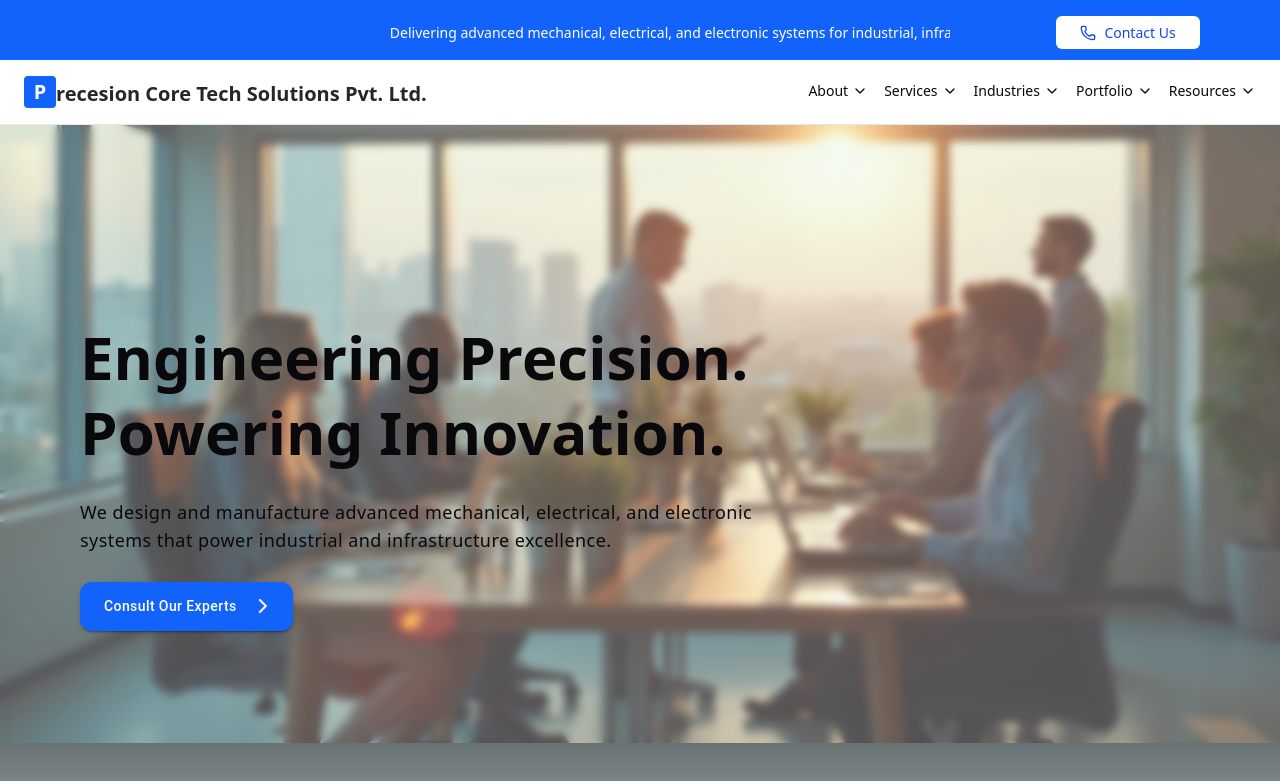
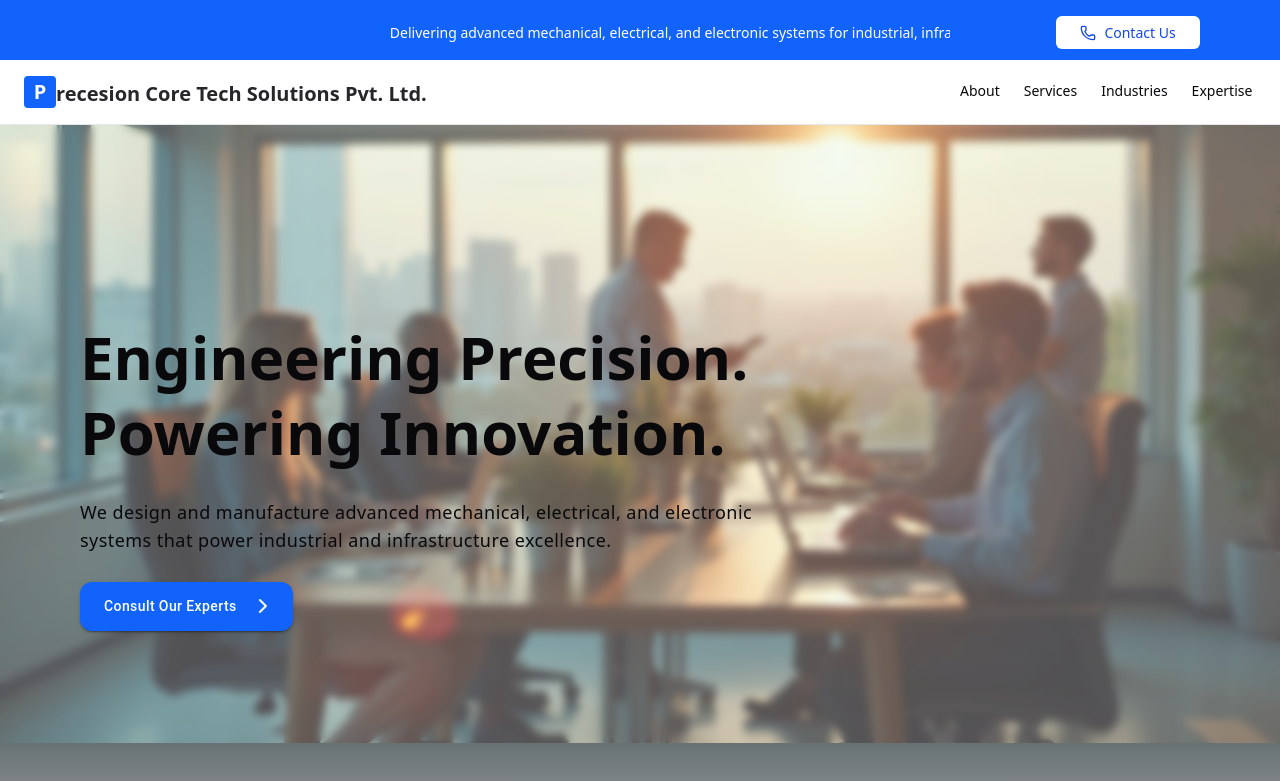
Before and after one commit to Deepanshudks/clone, a React (Vite) app: page / in a window 1280 px wide. Shown: the top 781 px of the page. Built offline with nearby package versions, Linux system fonts and the light colour scheme.

Commit message:
upgraded navbar

```diff
--- a/src/components/Expertise/index.tsx
+++ b/src/components/Expertise/index.tsx
@@ -74,6 +74,7 @@ const ExpertiseSection: React.FC = () => {
   return (
     <section
       className={`py-16 sm:py-24 px-4 sm:px-6 lg:px-8 ${brightBlueClass}`}
+      id="expertise "
     >
       <div className="max-w-7xl mx-auto flex flex-col items-center">
         <h2
--- a/src/components/aboutUs/index.tsx
+++ b/src/components/aboutUs/index.tsx
@@ -1,5 +1,6 @@
 import React from "react";
 import AboutSection from "../aboutSection";
+import Footer from "../footer";
 
 const AboutUs: React.FC = () => {
   return (
@@ -181,9 +182,7 @@ const AboutUs: React.FC = () => {
         </a>
       </section>
 
-      <footer className="bg-gray-800 text-white text-center py-6 mt-12">
-        © 2025 Precesion Core Tech Solutions Pvt. Ltd. All Rights Reserved.
-      </footer>
+      <Footer />
     </div>
   );
 };
--- a/src/components/footer/index.tsx
+++ b/src/components/footer/index.tsx
@@ -41,7 +41,7 @@ export default function Footer() {
         </div>
       </div>
 
-      <hr className="border-gray-700 my-10" />
+      <hr className="border-gray-600 my-4" />
 
       <div className="max-w-7xl mx-auto flex flex-col md:flex-row justify-between items-center gap-4 text-sm">
         <div className="text-center md:text-left text-gray-400">
--- a/src/components/navbar/index.tsx
+++ b/src/components/navbar/index.tsx
@@ -1,160 +1,70 @@
-import { useState } from "react";
-import { ChevronDown, Menu, X, ChevronUp } from "lucide-react";
+import React, { useState } from "react";
+import { Menu, X } from "lucide-react";
 import { motion, AnimatePresence } from "framer-motion";
-
-interface DropdownItem {
-  title: string;
-  link: string;
-  featured?: boolean;
-}
+import { useLocation, useNavigate } from "react-router-dom";
 
 interface NavItem {
   label: string;
-  dropdown: DropdownItem[];
+  link: string;
 }
 
 const navItems: NavItem[] = [
-  // {
-  //   label: "InventivAI",
-  //   dropdown: [
-  //     { title: "Explore AI Tech Solutions", link: "#", featured: true },
-  //     { title: "AI Knowledge Hub", link: "#" },
-  //     { title: "Generative AI Development", link: "#" },
-  //     { title: "Generative AI Consulting", link: "#" },
-  //     { title: "AI Agent Development", link: "#" },
-  //     { title: "AI Integration", link: "#" },
-  //     { title: "ML Development", link: "#" },
-  //     { title: "Computer Vision", link: "#" },
-  //     { title: "AI Copilot Development", link: "#" },
-  //     { title: "RPA Development", link: "#" },
-  //   ],
-  // },
-  {
-    label: "About",
-    dropdown: [
-      { title: "Our Story", link: "#" },
-      { title: "Team", link: "#" },
-      { title: "Careers", link: "#" },
-      { title: "Contact", link: "#" },
-    ],
-  },
-  {
-    label: "Services",
-    dropdown: [
-      { title: "Web Development", link: "#" },
-      { title: "Mobile Development", link: "#" },
-      { title: "Cloud Solutions", link: "#" },
-      { title: "AI & ML", link: "#" },
-      { title: "Digital Marketing", link: "#" },
-    ],
-  },
-  {
-    label: "Industries",
-    dropdown: [
-      { title: "Healthcare", link: "#" },
-      { title: "Finance", link: "#" },
-      { title: "E-commerce", link: "#" },
-      { title: "Education", link: "#" },
-      { title: "Manufacturing", link: "#" },
-    ],
-  },
-  {
-    label: "Portfolio",
-    dropdown: [
-      { title: "Case Studies", link: "#" },
-      { title: "Success Stories", link: "#" },
-      { title: "Client Testimonials", link: "#" },
-    ],
-  },
-  {
-    label: "Resources",
-    dropdown: [
-      { title: "Blog", link: "#" },
-      { title: "Whitepapers", link: "#" },
-      { title: "Webinars", link: "#" },
-      { title: "Newsletter", link: "#" },
-    ],
-  },
+  { label: "About", link: "/about" },
+  { label: "Services", link: "services" },
+  { label: "Industries", link: "industries" },
+  { label: "Expertise ", link: "expertise " },
 ];
 
-const Navbar = () => {
-  const [activeDropdown, setActiveDropdown] = useState<string | null>(null);
-  const [mobileOpen, setMobileOpen] = useState(false);
+const Navbar: React.FC = () => {
+  const [mobileOpen, setMobileOpen] = useState<boolean>(false);
+
+  const navigate = useNavigate();
+  const location = useLocation();
+
+  const handleNavClick = (item: NavItem) => {
+    if (item.link.startsWith("/")) {
+      navigate(item.link);
+    } else {
+      const scrollToSection = () => {
+        const section = document.getElementById(item.link);
+        if (section) {
+          const sectionTop = section.getBoundingClientRect().top;
+          window.scrollTo({ top: sectionTop, behavior: "smooth" });
+        }
+      };
+
+      if (location.pathname === "/") {
+        scrollToSection();
+      } else {
+        navigate("/");
+        setTimeout(scrollToSection, 400);
+      }
+    }
+    setMobileOpen(false);
+  };
 
   return (
     <nav className="fixed top-13 sm:top-15 left-0 right-0 z-50 bg-white text-zinc-800 border-b border-gray-200">
       <div className="max-w-7xl mx-auto px-2 sm:px-6">
         <div className="flex items-center justify-between h-16">
-          <div className="flex items-center ">
+          <div className="flex items-center">
             <div className="sm:w-8 sm:h-8 h-6 w-6 bg-primary rounded-sm flex items-center justify-center">
               <span className="text-white font-bold text-sm sm:text-xl">P</span>
             </div>
             <span className="text-zinc-800 font-bold text-md pt-1 sm:text-xl">
               recesion Core Tech Solutions Pvt. Ltd.
             </span>
-            {/* <div className="sm:w-8 sm:h-8 h-6 w-6 bg-primary rounded-sm flex items-center justify-center">
-              <span className="text-white font-bold text-sm sm:text-xl">A</span>
-            </div>
-            <span className="text-zinc-800 font-bold text-xl pt-1 sm:text-xl">
-              ppInventive
-            </span> */}
           </div>
 
-          <div className="hidden relative lg:flex gap-4 items-center ">
+          <div className="hidden lg:flex gap-6 items-center">
             {navItems.map((item) => (
-              <div
+              <button
                 key={item.label}
-                className=" group"
-                onMouseEnter={() => setActiveDropdown(item.label)}
-                onMouseLeave={() => setActiveDropdown(null)}
+                onClick={() => handleNavClick(item)}
+                className="py-5 gap-1 cursor-pointer text-sm border-b-2 border-white hover:border-primary text-foreground hover:text-primary transition-colors w-fit"
               >
-                <button className="flex items-center py-5 gap-1 cursor-pointer text-sm border-b-2 border-white hover:border-primary ease-in-out text-foreground hover:text-primary transition-colors w-fit ">
-                  <span>{item.label}</span>
-                  <ChevronDown className="w-4 h-4 transition-transform group-hover:hidden ease-in-out" />
-                  <ChevronUp className="w-4 h-4 transition-transform hidden group-hover:block ease-in-out" />
-                </button>
-
-                <AnimatePresence>
-                  {activeDropdown === item.label && (
-                    <motion.div
-                      initial={{ opacity: 0, y: -10 }}
-                      animate={{ opacity: 1, y: 0 }}
-                      exit={{ opacity: 0, y: -10 }}
-                      transition={{ duration: 0.25, ease: "easeOut" }}
-                      className="absolute top-full right-1/2 translate-x-[25%]  w-[90vw] z-50"
-                    >
-                      <div className="bg-white rounded-lg shadow-2xl mt-1 border border-gray-100 overflow-hidden">
-                        <div className="grid grid-cols-2 md:grid-cols-3 gap-6 p-6">
-                          {item.dropdown.map((dropdownItem, idx) => (
-                            <a
-                              key={idx}
-                              href={dropdownItem.link}
-                              className={`block p-2 rounded-md hover:bg-blue-50 transition-colors ${
-                                dropdownItem?.featured
-                                  ? "col-span-full border-b pb-4 mb-2"
-                                  : ""
-                              }`}
-                            >
-                              <span
-                                className={`${
-                                  dropdownItem?.featured
-                                    ? "text-base font-semibold flex items-center text-blue-700"
-                                    : "text-sm text-gray-700"
-                                }`}
-                              >
-                                {dropdownItem.title}
-                                {dropdownItem?.featured && (
-                                  <span className="ml-2 text-blue-700">→</span>
-                                )}
-                              </span>
-                            </a>
-                          ))}
-                        </div>
-                      </div>
-                    </motion.div>
-                  )}
-                </AnimatePresence>
-              </div>
+                {item.label}
+              </button>
             ))}
           </div>
 
@@ -181,41 +91,11 @@ const Navbar = () => {
               {navItems.map((item, i) => (
                 <div key={i} className="border-b border-gray-100">
                   <button
-                    onClick={() =>
-                      setActiveDropdown(
-                        activeDropdown === item.label ? null : item.label
-                      )
-                    }
+                    onClick={() => handleNavClick(item)}
                     className="w-full flex justify-between items-center py-3 text-left font-medium text-gray-800"
                   >
                     {item.label}
-                    <ChevronDown
-                      className={`w-4 h-4 transition-transform ${
-                        activeDropdown === item.label ? "rotate-180" : ""
-                      }`}
-                    />
                   </button>
-
-                  <AnimatePresence>
-                    {activeDropdown === item.label && (
-                      <motion.div
-                        initial={{ height: 0, opacity: 0 }}
-                        animate={{ height: "auto", opacity: 1 }}
-                        exit={{ height: 0, opacity: 0 }}
-                        className="pl-4 pb-2 space-y-2"
-                      >
-                        {item.dropdown.map((d, j) => (
-                          <a
-                            key={j}
-                            href={d.link}
-                            className="block text-sm text-gray-600 hover:text-blue-700"
-                          >
-                            {d.title}
-                          </a>
-                        ))}
-                      </motion.div>
-                    )}
-                  </AnimatePresence>
                 </div>
               ))}
             </div>
--- a/src/components/partners/index.tsx
+++ b/src/components/partners/index.tsx
@@ -1,12 +1,11 @@
 import { Divider } from "@mui/material";
 import image1 from "../../assets/1st.svg";
-import image2 from "../../assets/2nd.svg";
 import image3 from "../../assets/3rd.svg";
 import image4 from "../../assets/4th.png";
 import image5 from "../../assets/5th.png";
 
 const Partners = () => {
-  const sources = [image1, image2, image3, image4, image5];
+  const sources = [image1, image3, image4, image5];
 
   return (
     <section className="bg-gradient-to-b from-[#687273] via-zinc-400 to-white backdrop-blur-xs py-10 w-full flex justify-center">
--- a/src/components/services/index.tsx
+++ b/src/components/services/index.tsx
@@ -43,7 +43,7 @@ const achievementData = [
 
 const Industries = () => {
   return (
-    <div className="py-16 sm:py-24 px-4 sm:px-6 lg:px-8 gap-8">
+    <div className="py-16 sm:py-24 px-4 sm:px-6 lg:px-8 gap-8" id="industries">
       <header className="text-center mb-12">
         <h1 className="text-3xl sm:text-4xl font-extrabold text-gray-900">
           Industries We Serve
--- a/src/components/stats/index.tsx
+++ b/src/components/stats/index.tsx
@@ -17,7 +17,10 @@ const StatsCards = () => {
             manufacturing, and research.
           </p>
         </div>
-        <div className="py-4 sm:p-8 bg-[--color-background] font-sans">
+        <div
+          className="py-4 sm:p-8 bg-[--color-background] font-sans"
+          id="services"
+        >
           <div className="grid grid-cols-1 md:grid-cols-2 lg:grid-cols-3 gap-6 sm:gap-12">
             {achievementData.map((item, index) => (
               <StatCard
@@ -30,7 +33,6 @@ const StatsCards = () => {
           </div>
         </div>
       </div>
-      <div className="h-12 bg-gradient-to-b from-white to white via-zinc-50"></div>
     </>
   );
 };
```
